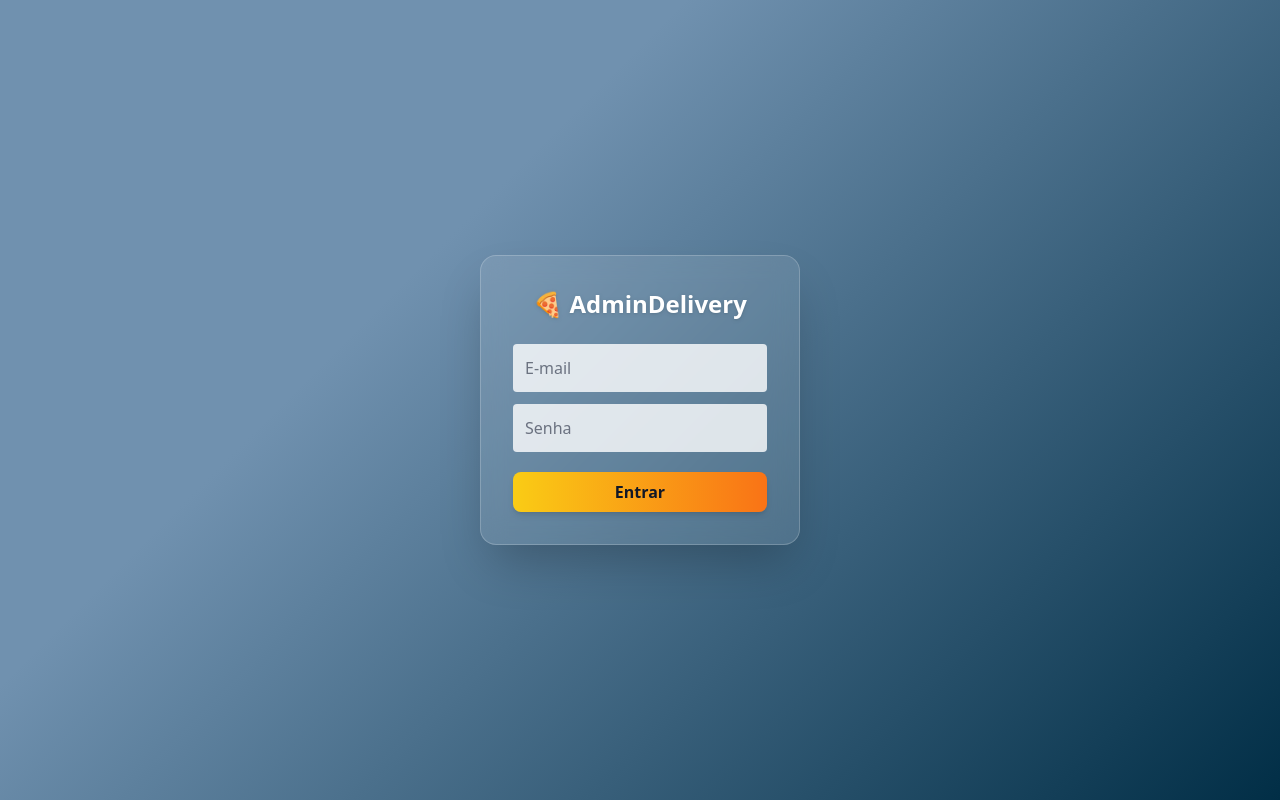
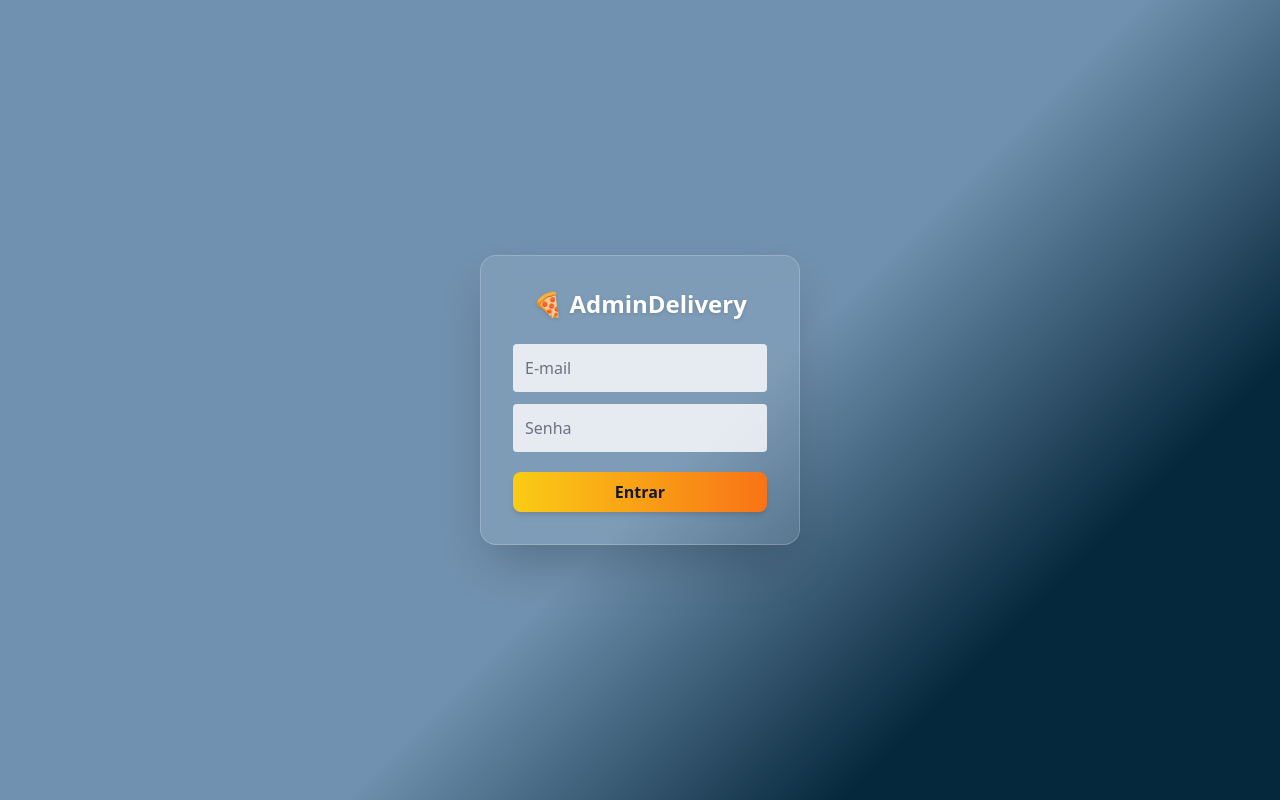
Before and after one commit to lglducci/site-admin-delivery, a React (Vite) app: page / in a window 1280 px wide. Built offline with nearby package versions, Linux system fonts and the light colour scheme.

Commit message:
Update background gradient in Login component

```diff
--- a/src/pages/Login.jsx
+++ b/src/pages/Login.jsx
@@ -50,7 +50,7 @@ export default function Login() {
       className="min-h-screen flex items-center justify-center"
       style={{
 
-         background: "linear-gradient(135deg, #7091af 33%, #012e46 100%)",
+         background: "linear-gradient(135deg, #7091af 55%, #06283c 79%)",
 
       }}
     >
```
